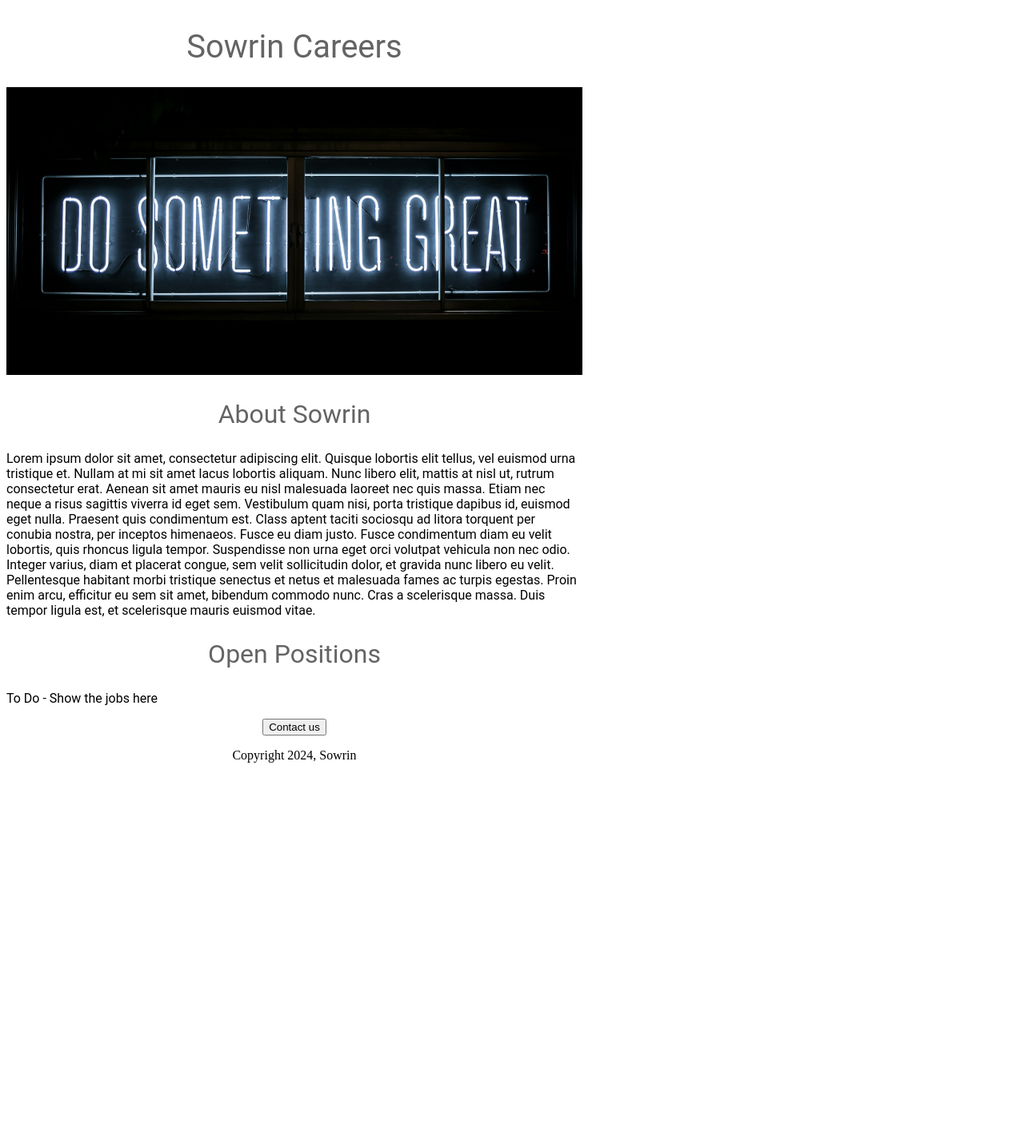
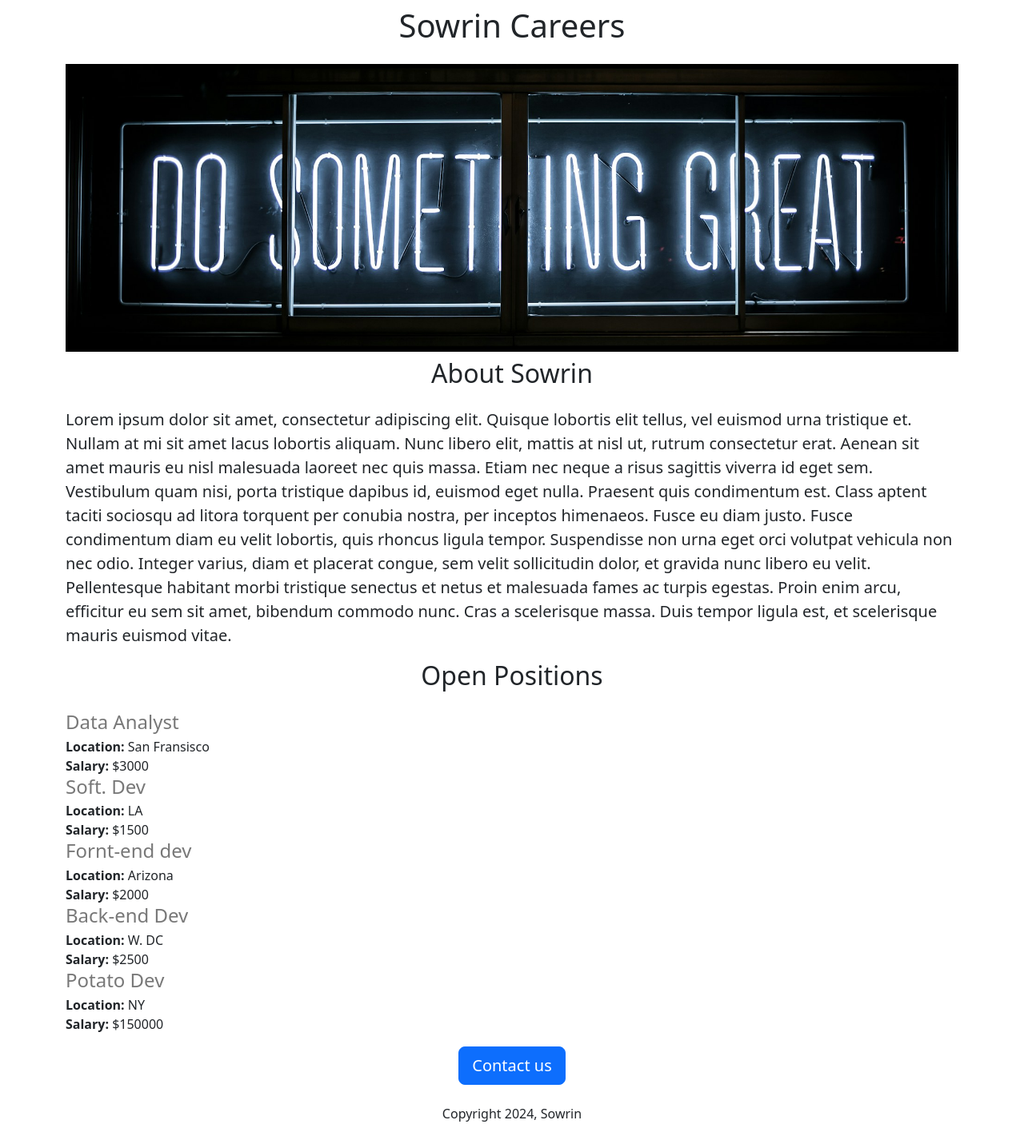
Before and after one commit to Paul21233/careers-website, a Flask app: page / in a window 1280 px wide. Shown: the whole page at 80% size. Before the commit the page ends 954 px from the top, so only its background shows below. Run offline with Flask 3, Linux system fonts and the light colour scheme.

Commit message:
added jinja syntax

```diff
--- a/app.py
+++ b/app.py
@@ -3,9 +3,42 @@
 
 app = Flask(__name__)
 
+jobs = [
+  {
+    'id': 1,
+    'title': 'Data Analyst',
+    'location': 'San Fransisco',
+    'salary': '$3000'
+  },
+  {
+    'id': 2,
+    'title': 'Soft. Dev',
+    'location': 'LA',
+    'salary': '$1500'
+  },
+  {
+    'id': 3,
+    'title': 'Fornt-end dev',
+    'location': 'Arizona',
+    'salary': '$2000'
+  },
+  {
+    'id': 4,
+    'title': 'Back-end Dev',
+    'location': 'W. DC',
+    'salary': '$2500'
+  },
+  {
+    'id': 5,
+    'title': 'Potato Dev',
+    'location': 'NY',
+    'salary': '$150000'
+  }
+]
+
 @app.route('/')
 def home_page():
-  return render_template('home.html')
+  return render_template('home.html', jobs = jobs, CompanyName='Sowrin')
 
 if __name__ == '__main__':
   app.run(host='0.0.0.0', port=8080, debug=True)
--- a/templates/home.html
+++ b/templates/home.html
@@ -1,54 +1,38 @@
 <!DOCTYPE html>
 <html>
   <head>
-    <title>Sowrin Careers</title>
+    <meta charset="utf-8">
+    <meta name="viewport" content="width=device-width, initial-scale=1">
+    <link href="https://cdn.jsdelivr.net/npm/bootstrap@5.3.3/dist/css/bootstrap.min.css" rel="stylesheet" integrity="sha384-QWTKZyjpPEjISv5WaRU9OFeRpok6YctnYmDr5pNlyT2bRjXh0JMhjY6hW+ALEwIH" crossorigin="anonymous">
     <style>
-      h1{
-        font-size: 40px;
-        font-family: Roboto;
-        font-weight: normal;
-        color: rgb(100, 100, 100);
-        text-align: center;
-      }
       #banner{
         width: 100%;
         height: 360px;
         object-fit: cover;
       }
-      h2{
-        font-family: Roboto;
-        font-size: 32px;
-        color: rgb(100, 100, 100);
-        font-weight: normal;
-        text-align: center;
-      }
-      .bodytext{
-        font-family: Roboto;
-        colors: rgb(80, 80, 80);
-      }
-      #container{
-        max-width: 720px;
-        margins: 0 auto;
-        align-content: center;
-      }
     </style>
+    <title>Sowrin Careers</title>
   </head>
 
   <body>
-    <div id="container">
-      <h1>
-        Sowrin Careers
+    <div class="container">
+      <h1 class="text-center mt-2 mb-4">
+        {{ CompanyName }} Careers
       </h1>
-      <img id="banner" src="static/cimg1.jpg" height=320>
-      <h2>About Sowrin</h2>
-      <p class="bodytext">
+      <img id="banner" class="img-fluid" src="static/cimg1.jpg" height=320>
+      <h2 class="text-center mt-2 mb-4">About Sowrin</h2>
+      <p class="lead">
         Lorem ipsum dolor sit amet, consectetur adipiscing elit. Quisque lobortis elit tellus, vel euismod urna tristique et. Nullam at mi sit amet lacus lobortis aliquam. Nunc libero elit, mattis at nisl ut, rutrum consectetur erat. Aenean sit amet mauris eu nisl malesuada laoreet nec quis massa. Etiam nec neque a risus sagittis viverra id eget sem. Vestibulum quam nisi, porta tristique dapibus id, euismod eget nulla. Praesent quis condimentum est. Class aptent taciti sociosqu ad litora torquent per conubia nostra, per inceptos himenaeos. Fusce eu diam justo. Fusce condimentum diam eu velit lobortis, quis rhoncus ligula tempor. Suspendisse non urna eget orci volutpat vehicula non nec odio. Integer varius, diam et placerat congue, sem velit sollicitudin dolor, et gravida nunc libero eu velit. Pellentesque habitant morbi tristique senectus et netus et malesuada fames ac turpis egestas. Proin enim arcu, efficitur eu sem sit amet, bibendum commodo nunc. Cras a scelerisque massa. Duis tempor ligula est, et scelerisque mauris euismod vitae.
       </p>
-      <h2>Open Positions</h2>
-      <p class="bodytext">To Do - Show the jobs here</p>
-      <div style="text-align: center">
-        <button>Contact us</button>
-        <p>Copyright 2024, Sowrin</p>
+      <h2 class="text-center mt-2 mb-4">Open Positions</h2>
+      <p>
+        {% for job in jobs %}
+          {% include 'jobitem.html' %}
+        {% endfor %}
+      </p>
+      <div class="text-center">
+        <button class="btn btn-primary btn-lg">Contact us</button>
+        <p class="mt-4">Copyright 2024, Sowrin</p>
       </div>
     </div>
   </body>
--- /dev/null
+++ b/templates/jobitem.html
@@ -0,0 +1,12 @@
+<div>
+  <h4 style="color: rgb(120, 120, 120); margin-bottom: 4px">
+    {{ job['title'] }}
+  </h4>
+  </div>
+
+  <div><b>Location: </b>{{ job['location'] }}</div>
+  <div><b>Salary: </b>{{ job['salary'] }}
+  {% if 'salary' in jobs %}
+
+  {% endif %}
+</div>
```
